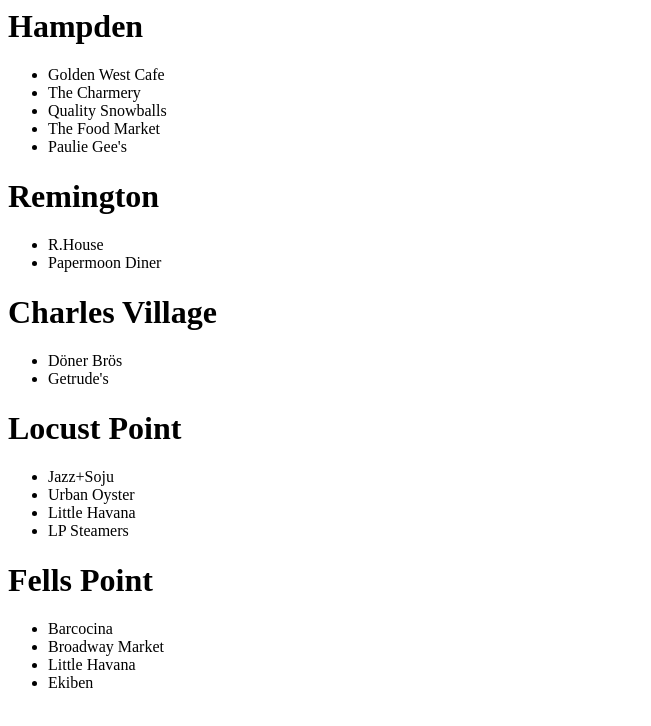
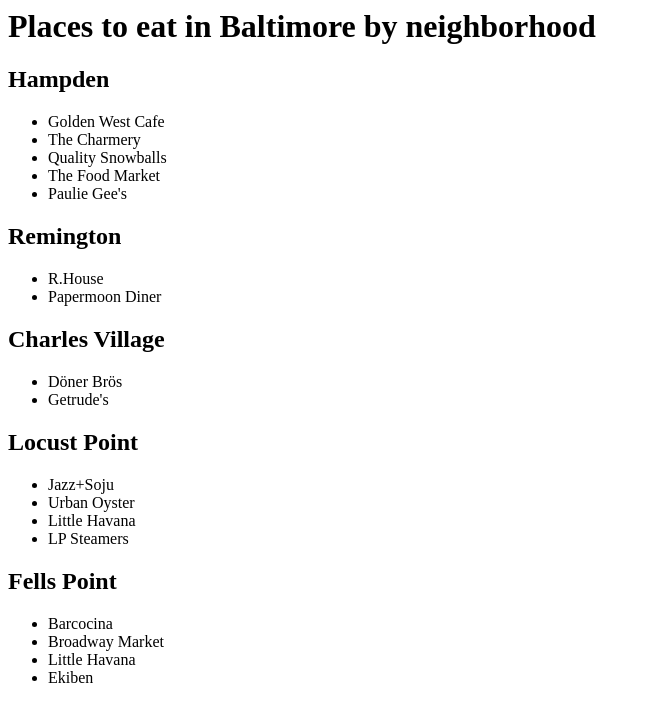
Before and after one commit to kpclifton/ds4bmeTest, a plain HTML site: page index.html in a window 1280 px wide. Shown: the whole page, without its empty margins (0-651 px from the left). Drawn offline with Linux system fonts and the light colour scheme.

Commit message:
add title as heading 1

```diff
--- a/index.html
+++ b/index.html
@@ -1,9 +1,8 @@
 <html>
- <head>
- <title> Places to eat in Baltimore by neighborhood </title>
- </head>
+ <head></head>
  <body>
-  <h1> Hampden </h1>
+  <h1> Places to eat in Baltimore by neighborhood </h1>
+  <h2> Hampden </h2>
   <ul>
   <li> Golden West Cafe </li>
   <li> The Charmery </li>
@@ -11,24 +10,24 @@
   <li> The Food Market </li>
   <li> Paulie Gee's </li>
   </ul>
-  <h1> Remington </h1>
+  <h2> Remington </h2>
   <ul>
   <li> R.House </li>
   <li> Papermoon Diner </li>
   </ul>
-  <h1> Charles Village </h1>
+  <h2> Charles Village </h2>
   <ul>
   <li> Döner Brös </li>
   <li> Getrude's </li>
   </ul>
-  <h1> Locust Point </h1>
+  <h2> Locust Point </h2>
   <ul>
   <li> Jazz+Soju </li>
   <li> Urban Oyster </li>
   <li> Little Havana </li>
   <li> LP Steamers </li>
   </ul>
-  <h1> Fells Point </h1>
+  <h2> Fells Point </h2>
   <ul>
   <li> Barcocina</li>
   <li> Broadway Market </li>
```
